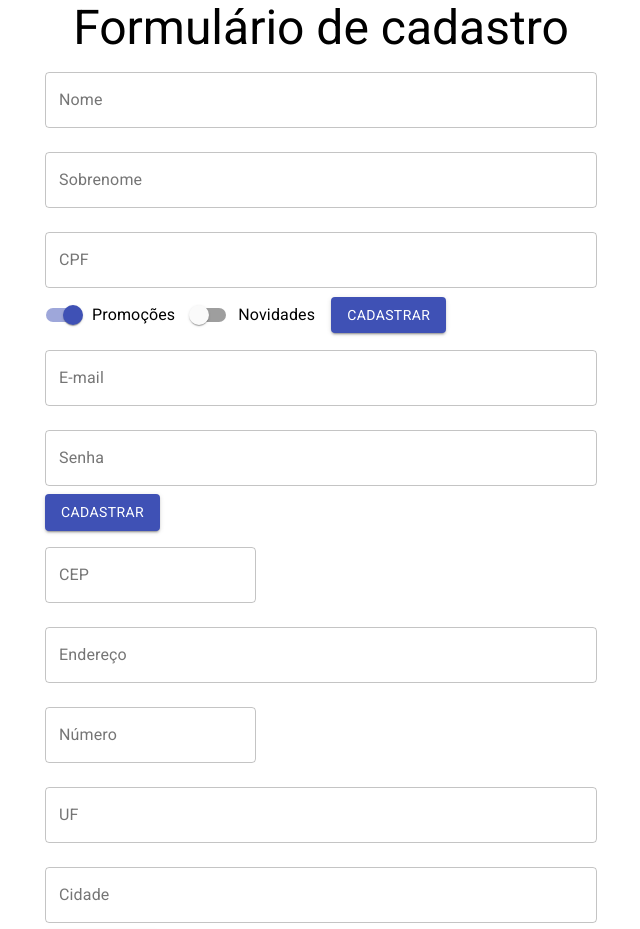
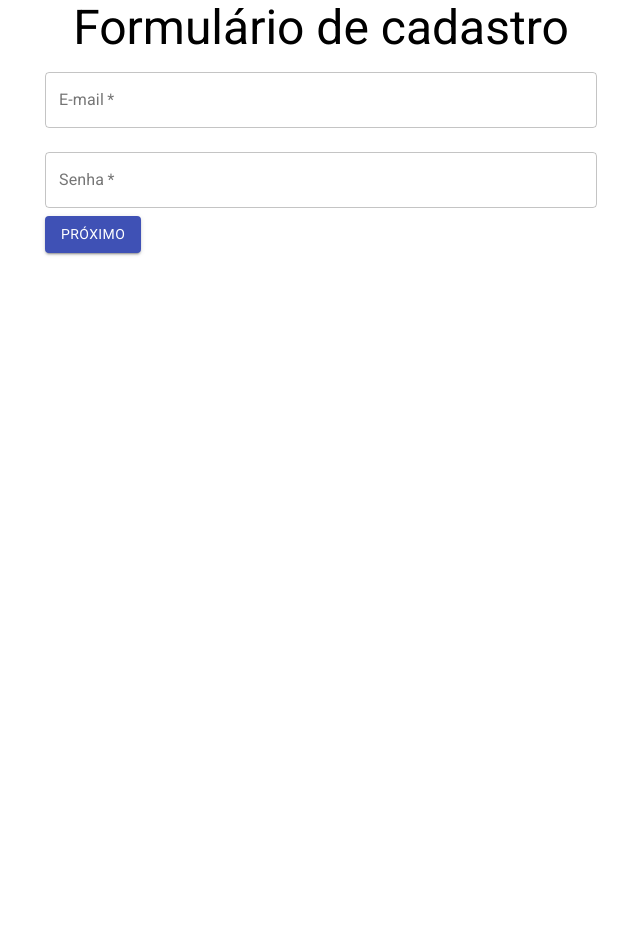
Before and after one commit to josuecamelo/cadastro-react-boas-praticas, a React (Create React App) app: page / in a window 1280 px wide. Shown: the top 929 px of the page, without its empty margins (319-959 px from the left). After the commit the page ends 800 px from the top, so only its background shows below. Built offline with nearby package versions, Linux system fonts and the light colour scheme.

Commit message:
Cadastro por Etapas

```diff
--- a/src/components/FormularioCadastro/DadosEntrega.jsx
+++ b/src/components/FormularioCadastro/DadosEntrega.jsx
@@ -50,8 +50,8 @@
         margin="normal"
         fullWidth
       />
-      <Button type="submit" variant="contained" color="primary">
-        Cadastrar
+      <Button type="submit" fullWidth variant="contained" color="primary">
+        Finalizar Cadastro
       </Button>
     </form>
   );
--- a/src/components/FormularioCadastro/DadosPessoais.jsx
+++ b/src/components/FormularioCadastro/DadosPessoais.jsx
@@ -86,7 +86,7 @@
       />
 
       <Button type="submit" variant="contained" color="primary">
-        Cadastrar
+        Próximo
       </Button>
     </form>
   );
--- a/src/components/FormularioCadastro/DadosUsuario.jsx
+++ b/src/components/FormularioCadastro/DadosUsuario.jsx
@@ -1,11 +1,12 @@
 import React from "react";
 import { Button, TextField } from "@material-ui/core";
 
-function DadosUsuario() {
+function DadosUsuario({aoEnviar}) {
   return (
     <form
       onSubmit={(event) => {
         event.preventDefault();
+        aoEnviar();
       }}
     >
       <TextField
@@ -15,6 +16,7 @@
         variant="outlined"
         margin="normal"
         fullWidth
+        required
       />
 
       <TextField
@@ -24,10 +26,11 @@
         variant="outlined"
         margin="normal"
         fullWidth
+        required
       />
 
       <Button type="submit" variant="contained" color="primary">
-        Cadastrar
+        Próximo
       </Button>
     </form>
   );
--- a/src/components/FormularioCadastro/FormularioCadastro.jsx
+++ b/src/components/FormularioCadastro/FormularioCadastro.jsx
@@ -1,14 +1,32 @@
-import React from "react";
+import { Typography } from "@material-ui/core";
+import React, { useState } from "react";
 import DadosEntrega from "./DadosEntrega";
 import DadosPessoais from "./DadosPessoais";
 import DadosUsuario from "./DadosUsuario";
 
 function FormularioCadastro({ aoEnviar, validarCPF }) {
+  const [etapaAtual, setEtapaAtual] =  useState(0)
+
+  function proximo(){
+    setEtapaAtual(etapaAtual + 1);
+  }
+
+  function formularioAtual(etapa) {
+    switch(etapa){
+      case 0:
+        return <DadosUsuario aoEnviar={proximo} />;
+      case 1:
+        return <DadosPessoais aoEnviar={proximo} validarCPF={validarCPF} />;
+      case 2:
+        return <DadosEntrega aoEnviar={aoEnviar} />;
+      default:
+        return <Typography>Erro</Typography>;
+    };
+  }
+
   return (
     <>
-      <DadosPessoais aoEnviar={aoEnviar} validarCPF={validarCPF} />
-      <DadosUsuario />
-      <DadosEntrega />
+      { formularioAtual(etapaAtual) }
     </>
   );
 }
```
